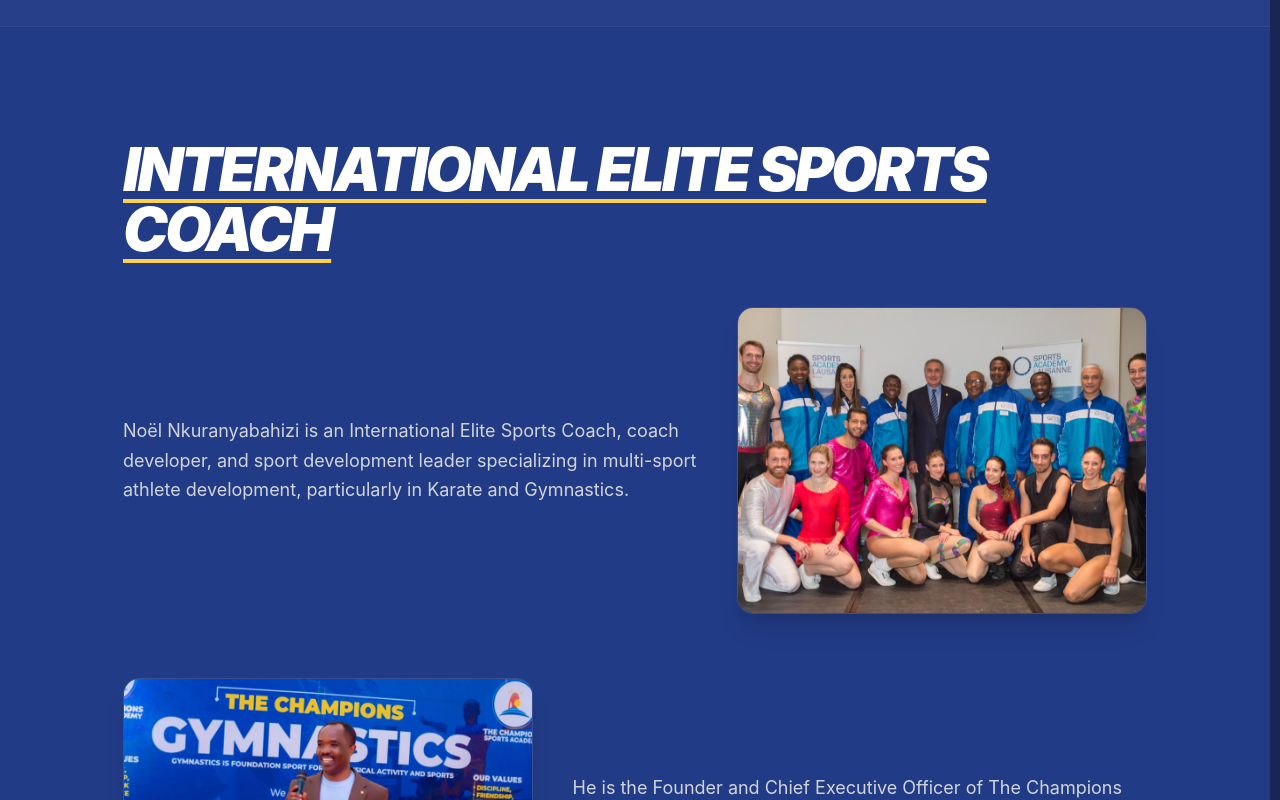
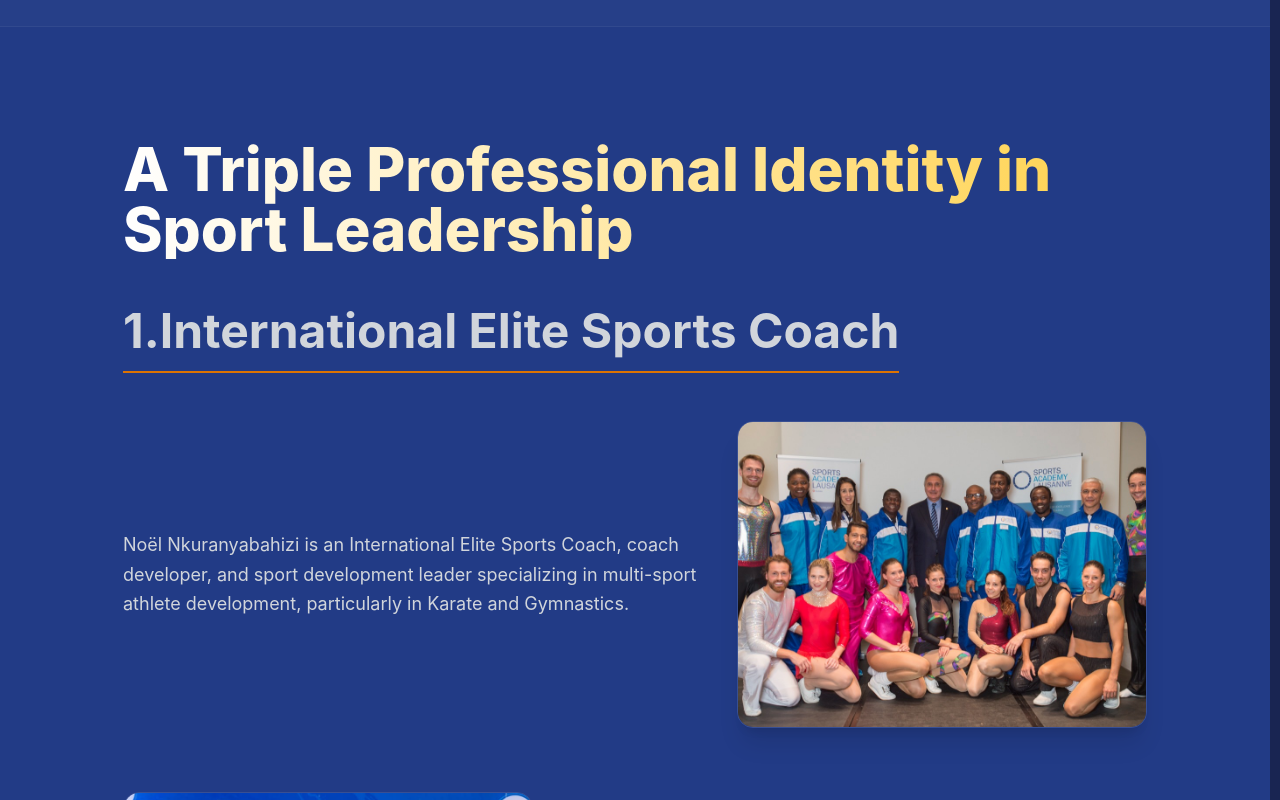
Before and after one commit to ulpacifique/The-Champion-Sport-Academy, a React (Vite) app: page /founder in a window 1280 px wide. Shown: the part 2620-3420 px from the top of the page. Built offline with nearby package versions, Linux system fonts and the light colour scheme; a web font is replaced by a local one.

Commit message:
I love coding

```diff
--- a/src/LandingPage/Founder.tsx
+++ b/src/LandingPage/Founder.tsx
@@ -304,9 +304,12 @@
             {/* 2. Sport Coaching — one photo per row, alternate: words left/photo right, then photo left/words right */}
             <section id="sport-coaching" className="container mx-auto px-4 py-20 md:py-28 scroll-mt-24">
                 <div className="max-w-5xl mx-auto">
-                    <h2 className="text-4xl md:text-6xl font-black text-cerulean-blue-900 dark:text-white mb-12 uppercase italic tracking-tighter underline decoration-bright-sun-600 dark:decoration-bright-sun-300 underline-offset-8 decoration-4">
-                        International Elite Sports Coach
-                    </h2>
+                <h1 className="text-4xl md:text-6xl font-extrabold mb-12 bg-gradient-to-r from-cerulean-blue-900 to-bright-sun-600 bg-clip-text text-transparent dark:from-white dark:to-bright-sun-300">
+  A Triple Professional Identity in Sport Leadership
+</h1>
+<h1 className="text-3xl md:text-5xl font-bold text-gray-700 dark:text-gray-300 mb-12 border-b-2 border-bright-sun-600 pb-4 inline-block">
+  1.International Elite Sports Coach
+</h1>
 
                     <div className="space-y-12 md:space-y-16">
                         {/* 1: words left, photo right */}
@@ -404,8 +407,8 @@
             {/* 3. Professional Social Worker in Sport — one photo per row, alternate left/right (photos from SocialWork) */}
             <section id="social-worker-in-sport" className="container mx-auto px-4 py-20 md:py-28 bg-gray-50/50 dark:bg-white/[0.02] border-y border-gray-100 dark:border-white/5 scroll-mt-24">
                 <div className="max-w-5xl mx-auto">
-                    <h2 className="text-4xl md:text-6xl font-black text-cerulean-blue-900 dark:text-white mb-12 uppercase italic tracking-tighter underline decoration-bright-sun-600 dark:decoration-bright-sun-300 underline-offset-8 decoration-4">
-                        Professional Social Worker in Sport
+                    <h2 className="text-3xl md:text-5xl font-bold text-gray-700 dark:text-gray-300 mb-12 border-b-2 border-bright-sun-600 pb-4 inline-block">
+                        2.Professional Social Worker in Sport
                     </h2>
 
                     <div className="space-y-12 md:space-y-16">
@@ -456,8 +459,8 @@
             {/* 4. Sport Events Management — images from public/Events */}
             <section id="sport-events-management" className="container mx-auto px-4 py-20 md:py-28 scroll-mt-24">
                 <div className="max-w-5xl mx-auto">
-                    <h2 className="text-4xl md:text-6xl font-black text-cerulean-blue-900 dark:text-white mb-12 uppercase italic tracking-tighter underline decoration-bright-sun-600 dark:decoration-bright-sun-300 underline-offset-8 decoration-4">
-                        Sport Events Management
+                    <h2 className="text-3xl md:text-5xl font-bold text-gray-700 dark:text-gray-300 mb-12 border-b-2 border-bright-sun-600 pb-4 inline-block">
+                        3.Sport Events Management
                     </h2>
 
                     <div className="space-y-12 md:space-y-16">
```
